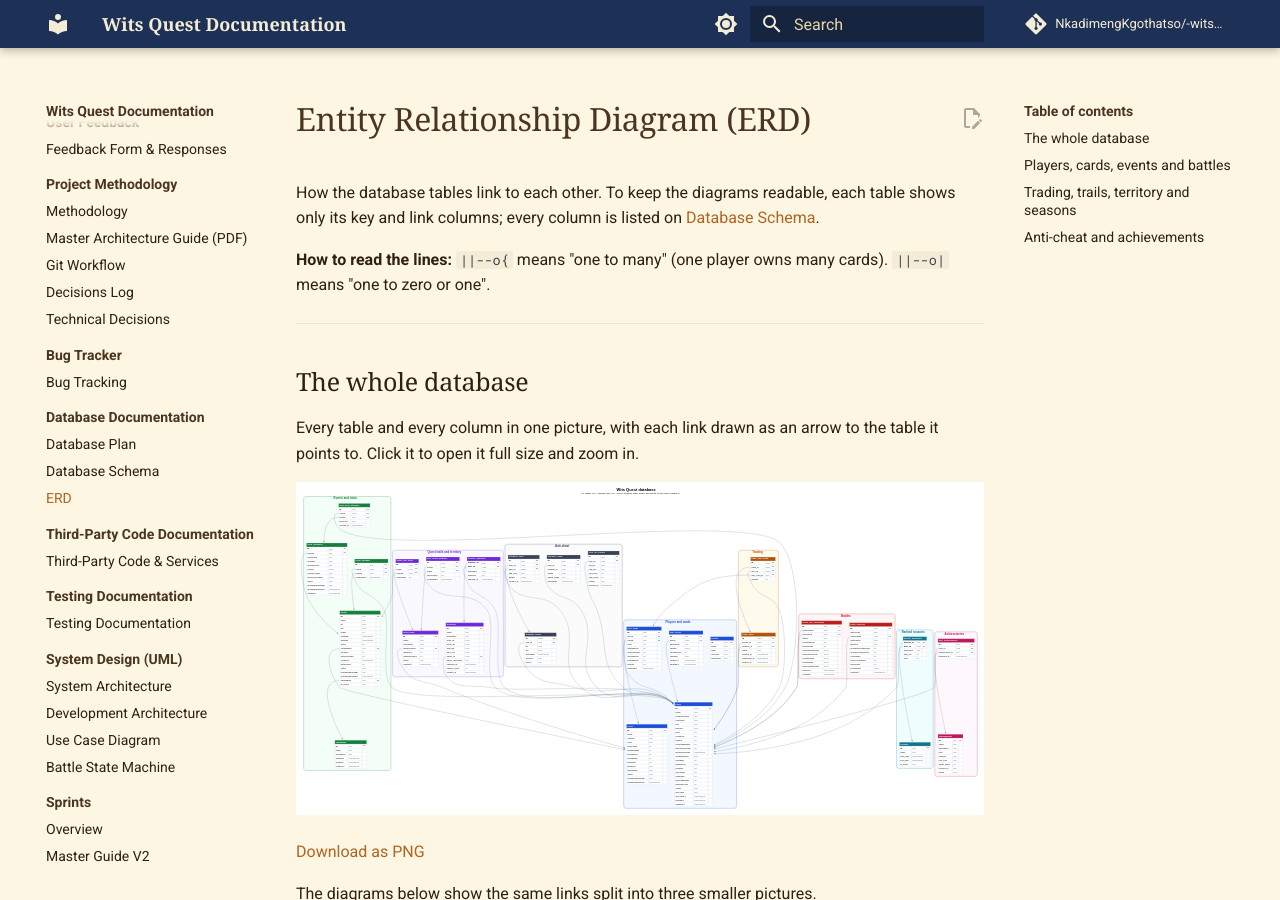
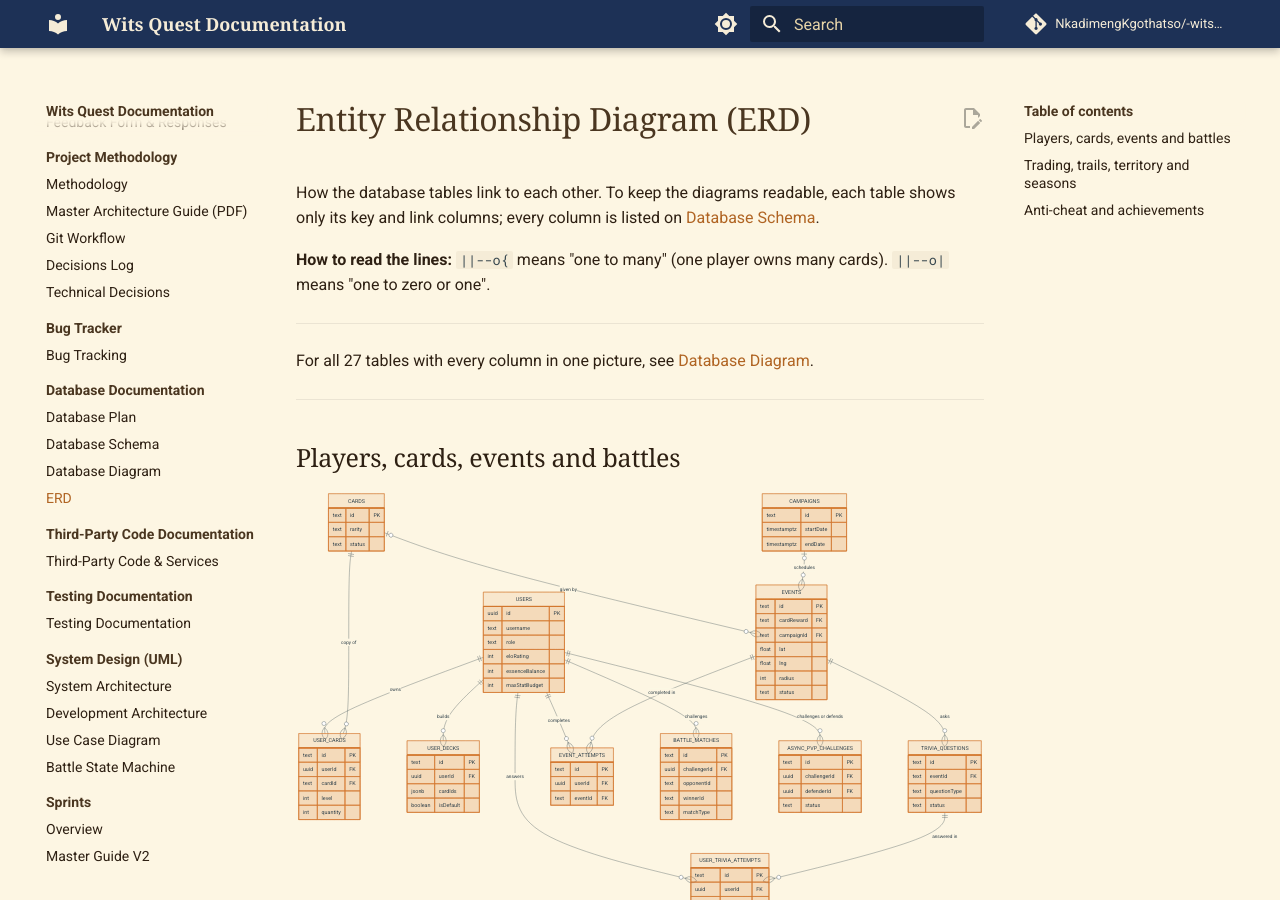
Before and after one commit to NkadimengKgothatso/-wits-quest, an MkDocs documentation site: the page built from docs/uml/04_erd_database_schema.md, in a window 1280 px wide and 900 px high. Built offline with MkDocs 1.6.1 and Material for MkDocs 9.7.7, drawn with Linux system fonts in a browser that asks for light colours; comment, search, counter and statistics services are not loaded; some of the changed text lies outside the part shown.

Commit message:
Give the database diagram its own page

```diff
--- a/docs/uml/04_erd_database_schema.md
+++ b/docs/uml/04_erd_database_schema.md
@@ -6,15 +6,7 @@
 
 ---
 
-## The whole database
-
-Every table and every column in one picture, with each link drawn as an arrow to the table it points to. Click it to open it full size and zoom in.
-
-[![The full Wits Quest database: 27 tables in 8 groups](../database/images/database-diagram.svg)](../database/images/database-diagram.svg)
-
-[Download as PNG](../database/images/database-diagram.png)
-
-The diagrams below show the same links split into three smaller pictures.
+For all 27 tables with every column in one picture, see [Database Diagram](../database/database-diagram.md).
 
 ---
 
--- a/mkdocs.yml
+++ b/mkdocs.yml
@@ -114,6 +114,7 @@
   - Database Documentation:
       - Database Plan: database/database-plan.md
       - Database Schema: database/database-schema.md
+      - Database Diagram: database/database-diagram.md
       - ERD: uml/04_erd_database_schema.md
 
   - Third-Party Code Documentation:
```
Also changed, not shown: docs/database/database-diagram.md (added, +22 -0 lines), docs/database/database-schema.md (+1 -1 lines).
